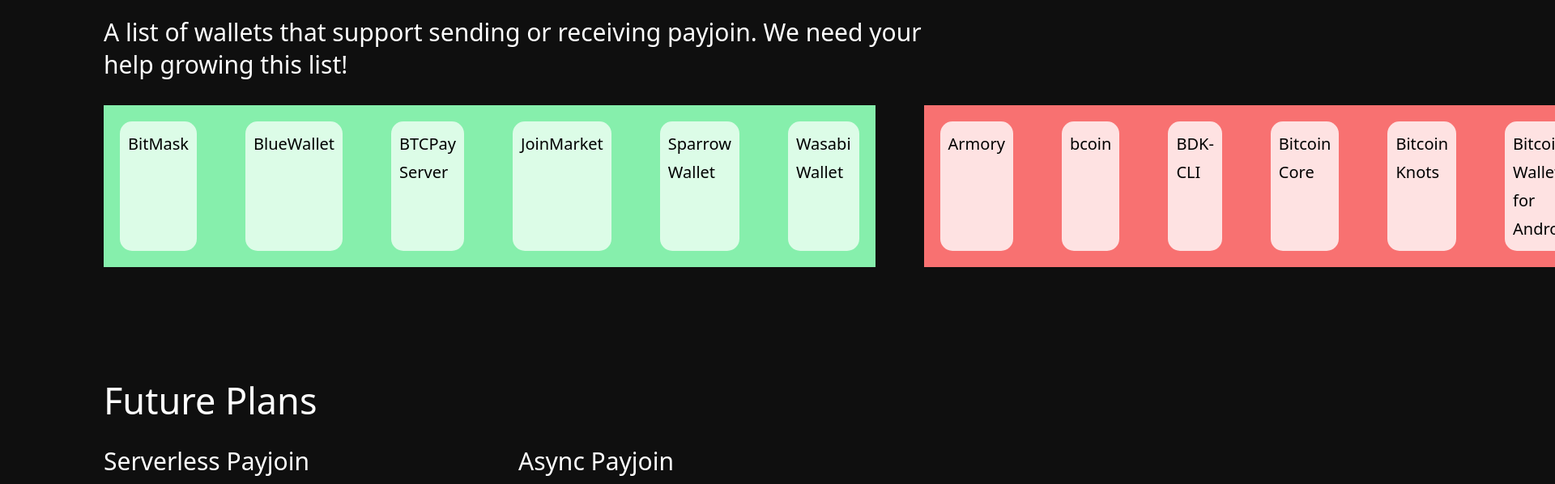
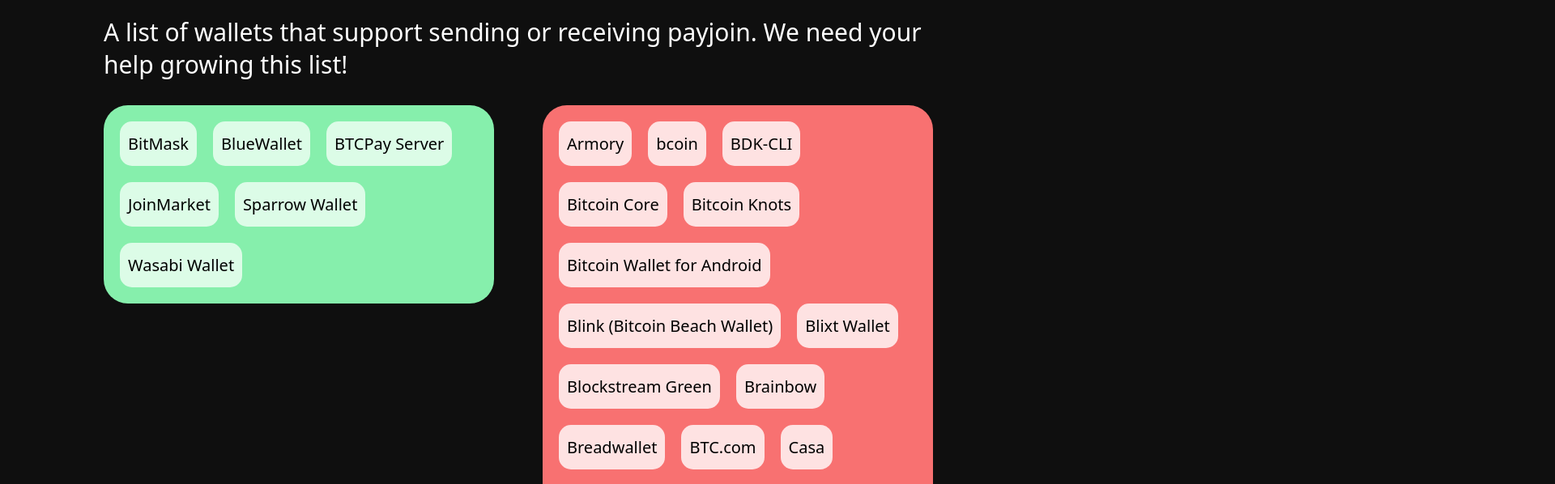
Before and after one commit to payjoin/payjoin.org, a SvelteKit app: page / in a window 1280 px wide. Shown: the part 5480-6078 px from the top of the page at 81% size, 1920 px wide, since content can reach past the window. Built offline with nearby package versions, Linux system fonts and the light colour scheme.

Commit message:
feat: wallet adoption cards

```diff
--- a/src/features/WalletCard.svelte
+++ b/src/features/WalletCard.svelte
@@ -6,8 +6,12 @@
 	export let wallets: AcceptedWallet[] = [];
 </script>
 
-<div class={`flex gap-12 p-4 ${bad ? 'bg-red-400' : 'bg-green-300'}`}>
-	{#each wallets as { name, href }}
-		<LinkTag {href} {bad} text={name} />
-	{/each}
+<div class="flex-1">
+	<div
+		class={`flex  gap-4 p-4 items-end rounded-3xl flex-wrap ${bad ? 'bg-red-400' : 'bg-green-300'}`}
+	>
+		{#each wallets as { name, href }}
+			<LinkTag {href} {bad} text={name} />
+		{/each}
+	</div>
 </div>
--- a/src/routes/+page.svelte
+++ b/src/routes/+page.svelte
@@ -288,9 +288,7 @@
 				list!</H3
 			>
 		</div>
-
-		<!-- <AdoptionTable /> -->
-		<div class="flex w-full gap-12 overflow-visible">
+		<div class="flex gap-12 max-md:flex-col">
 			<WalletCard wallets={privateWallets} />
 			<WalletCard bad wallets={surveilledWallets} />
 		</div>
```
